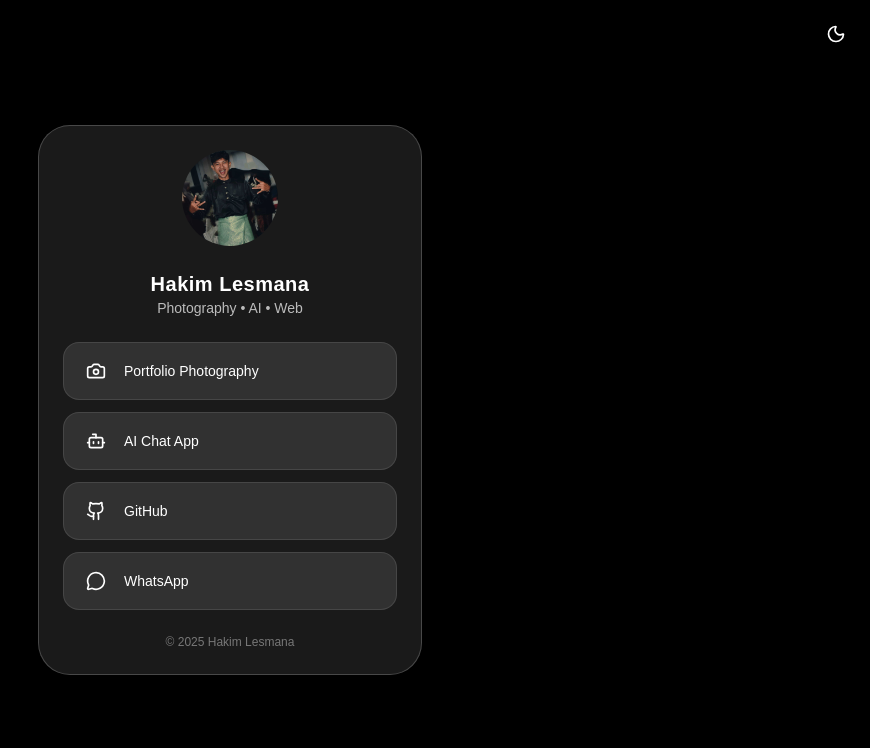
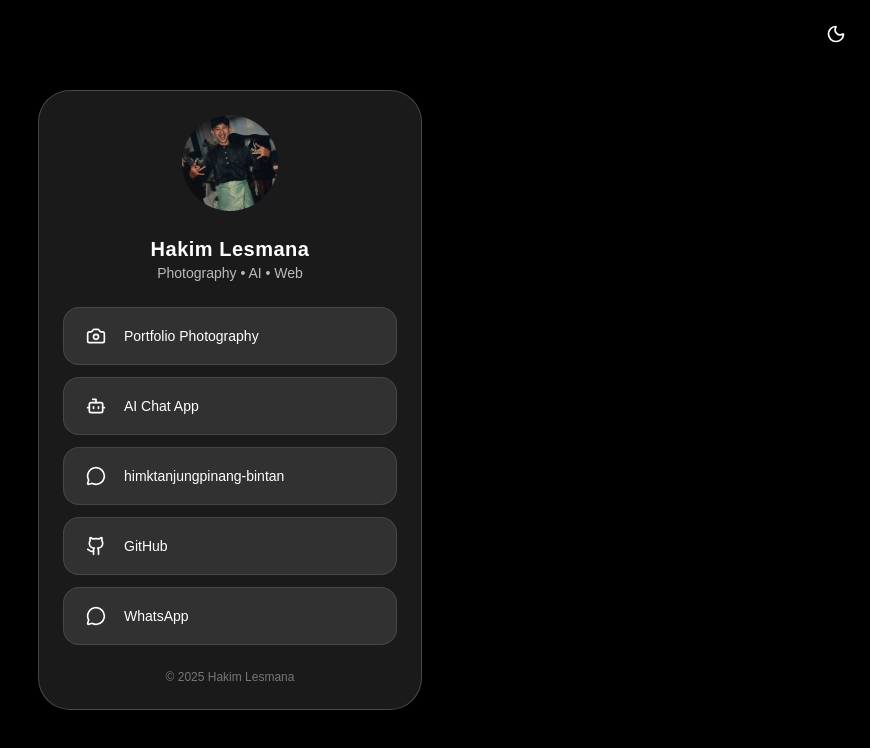
Before and after one commit to hakimindraa/all-project, a Next.js app: page / in a window 1280 px wide. Shown: the top 748 px of the page, without its empty margins (410-1280 px from the left). Built offline with nearby package versions, Linux system fonts and the light colour scheme.

Commit message:
updatett

```diff
--- a/app/page.tsx
+++ b/app/page.tsx
@@ -26,6 +26,11 @@ export default function BioPage() {
       icon: Bot,
     },
     {
+      title: "himktanjungpinang-bintan",
+      href: "https://himktanjungpinang-bintan.vercel.app",
+      icon: MessageCircle,
+    },
+    {
       title: "GitHub",
       href: "https://github.com/hakimindraa",
       icon: Github,
@@ -35,6 +40,7 @@ export default function BioPage() {
       href: "https://wa.me/6283137412551",
       icon: MessageCircle,
     },
+
   ];
 
   return (
```
